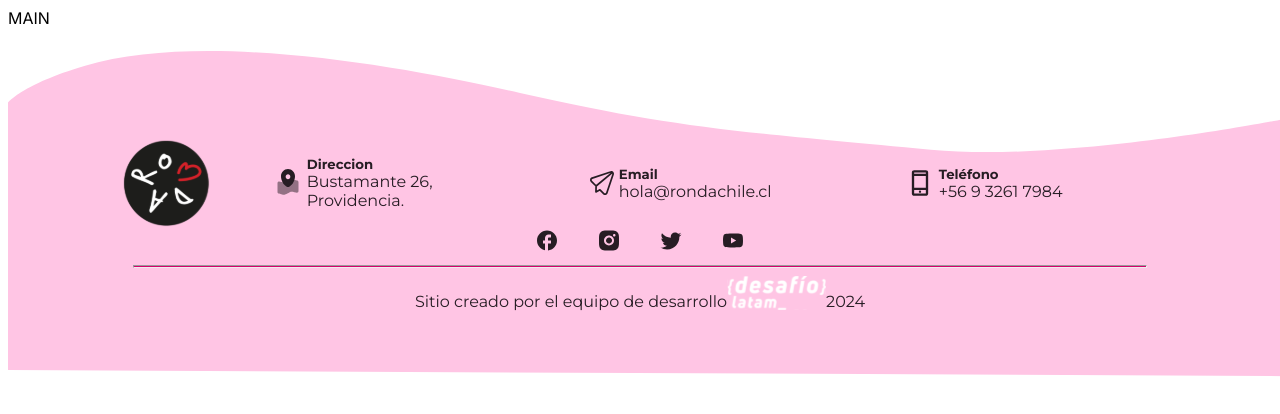
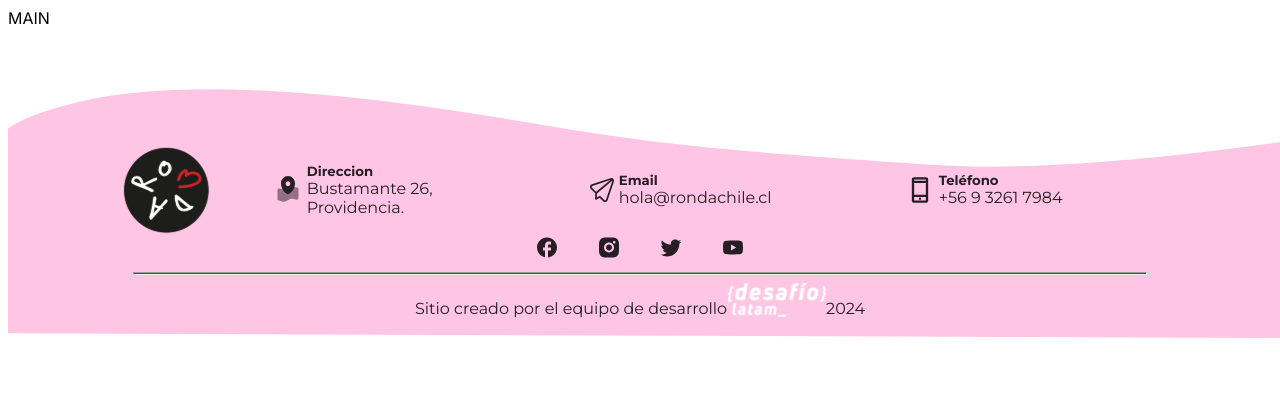
Before and after one commit to dlab-team/C16-frontend, a Next.js app: page / in a window 1280 px wide. Shown: the top 414 px of the page. Built offline with nearby package versions, Linux system fonts and the light colour scheme.

Commit message:
agrande svg a 1920 px

```diff
--- a/src/components/FooterComponet/Footer.jsx
+++ b/src/components/FooterComponet/Footer.jsx
@@ -7,18 +7,10 @@ const Footer = () => {
   return (
     <div className="footer">
       <div className="footer__background">
-        <svg
-          width="100%"
-          height="374"
-          viewBox="0 0 1469 374"
-          fill="none"
-          xmlns="http://www.w3.org/2000/svg"
-        >
-          <path
-            d="M87.5491 17.0361C16.0271 38.1908 0 59.1298 0 59.1298V366L1468.15 373.077L1468.16 77.3343C1468.16 77.3343 1217.39 128.076 1059.01 113.281C830.387 91.924 763.497 87.4168 587.652 48.0292C451.761 17.5908 225.374 -23.7293 87.5491 17.0361Z"
-            fill="#FFC5E4"
-          />
-        </svg>
+      <svg width="1920" height="380" viewBox="0 0 1920 374" fill="none" xmlns="http://www.w3.org/2000/svg">
+<path d="M114.493 17.0361C20.9597 38.1908 0 59.1298 0 59.1298V366L1919.99 373.077L1920 77.3343C1920 77.3343 1592.06 128.076 1384.94 113.281C1085.95 91.924 998.471 87.4168 768.508 48.0292C590.795 17.5908 294.735 -23.7293 114.493 17.0361Z" fill="#FFC5E4"/>
+</svg>
+
       </div>
 
       <div className="footer__title">
--- a/src/components/FooterComponet/Styles.css
+++ b/src/components/FooterComponet/Styles.css
@@ -9,11 +9,17 @@
 .footer__background{
     display: flex;
     align-items: center;
+    width: 100%;
+    position: absolute;
+    z-index: -1
+    ;
 }
 .footer__background svg{
     position: absolute;
     width: 100%;
     z-index: -1;
+
+
 
 }
 path{
@@ -28,7 +34,7 @@ path{
     justify-content: center;
     align-items: center;
     gap: 0% 5%;
-    margin-top: 3%;
+    margin-top: 4%;
 }
 .footer__body__contact{
     display: flex;
```
